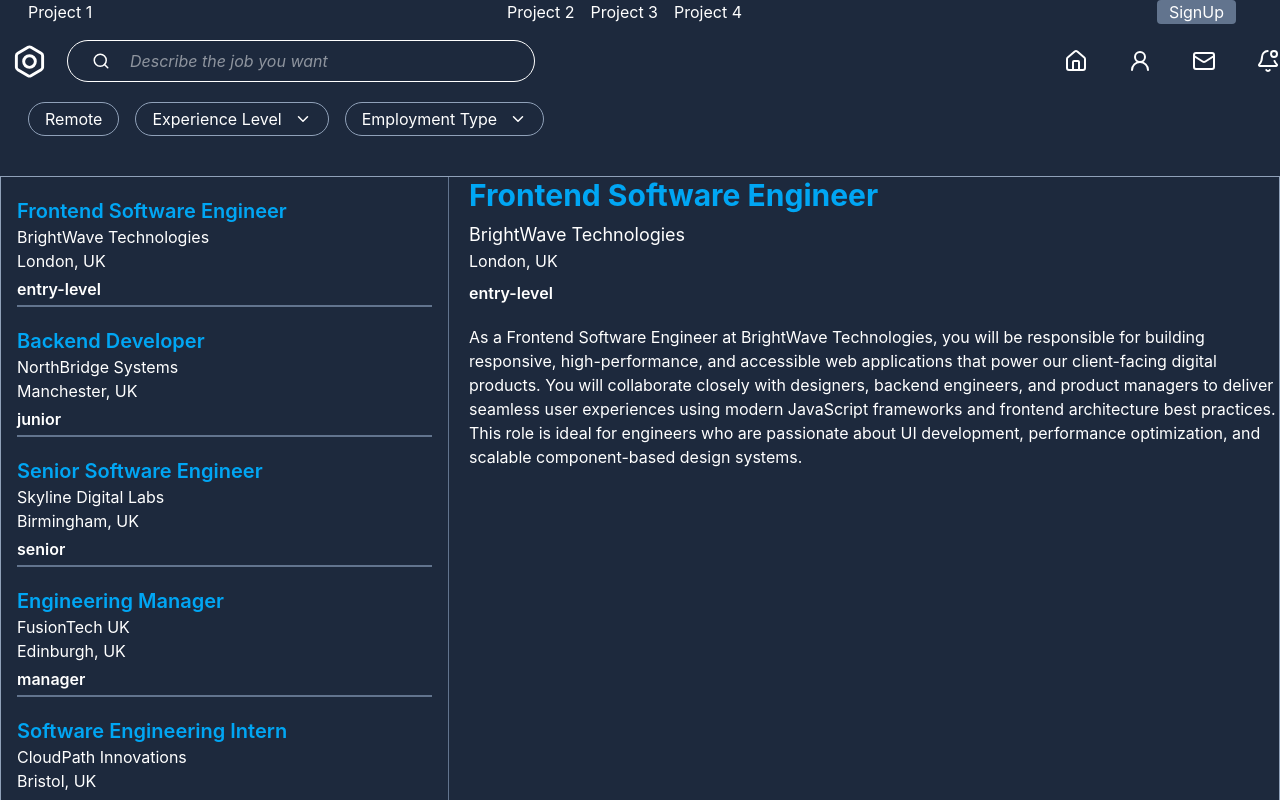
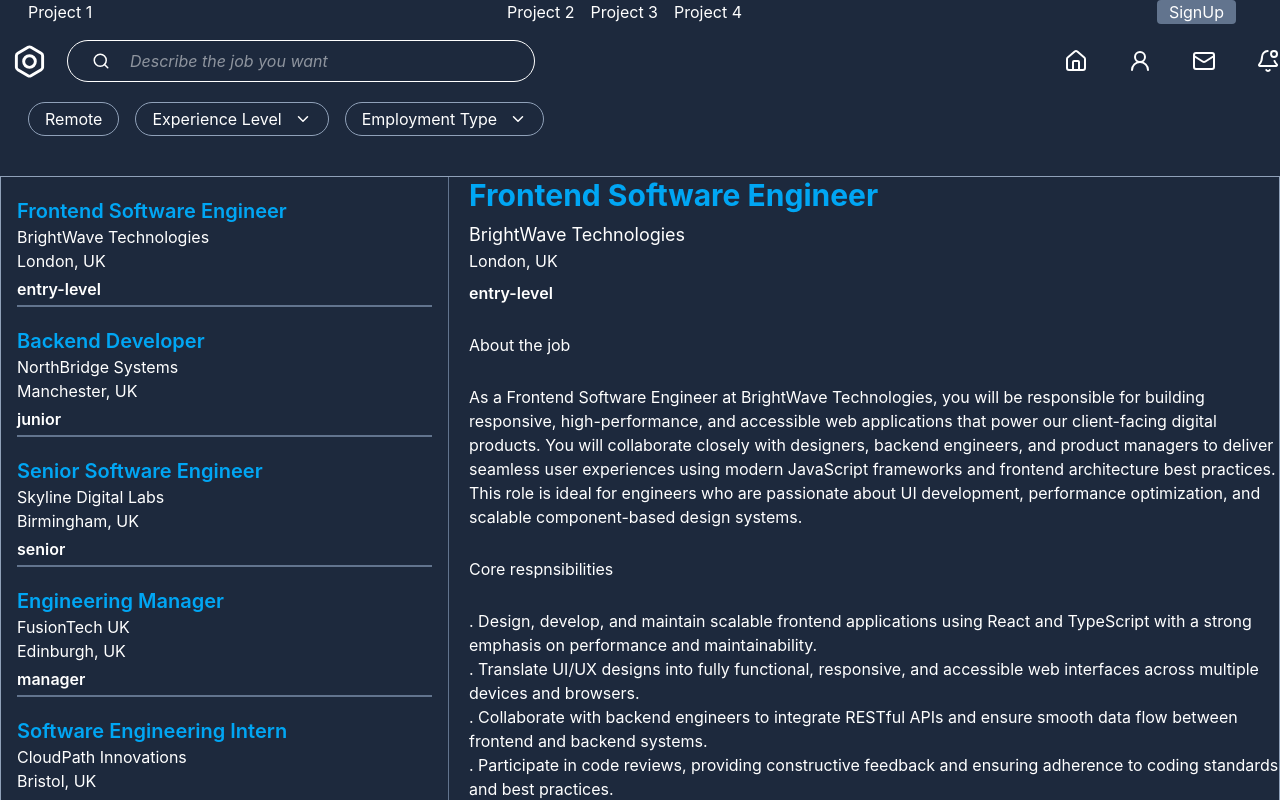
Before and after one commit to acquah-forever/my-scribbles, a React (Vite) app: page / in a window 1280 px wide. Both pictures are taken after a click on the element 224 px from the left and 252 px from the top of the page. Shown: the top 800 px of the page. Built offline with nearby package versions, Linux system fonts and the light colour scheme; data requests are answered from the project's data file.

Commit message:
finalising localhost jobs

```diff
--- a/src/pages/Project1.jsx
+++ b/src/pages/Project1.jsx
@@ -75,7 +75,6 @@ const Project1 = () => {
     setSelectedJob(foundJob)
   }
 
-
   function handleClick() {
     if (open2) {
       setOpen2(false)
@@ -92,8 +91,6 @@ const Project1 = () => {
     }
   }
 
-
-
   if (isLoading) {
     return (
       <div className='flex justify-center items-center min-h-screen'>
@@ -109,9 +106,6 @@ const Project1 = () => {
       </div>
     )
   }
-
-
-
 
   return (
     <div id='/'>
@@ -245,21 +239,33 @@ const Project1 = () => {
         <div className='max-w-5xl w-full'>
           {selectedJob ? (
             <div>
-              <h1 className='text-3xl font-bold text-sky-500'>
-                {selectedJob.title}
-              </h1>
 
+              <h1 className='text-3xl font-bold text-sky-500'>{selectedJob.title}</h1>
               <p className='mt-2 text-lg'>{selectedJob.company}</p>
-
               <p>{selectedJob.location}</p>
-
-              <p className='font-semibold mt-2'>
-                {selectedJob.levelOfExperience}
-              </p>
+              <p className='font-semibold mt-2'>{selectedJob.levelOfExperience}</p>
+              <h1 className='mt-7 mb-7'>About the job</h1>
+              <div className='mt-5'><p>{selectedJob.description}</p></div>
+              <h1 className='mt-7 mb-7'>Core respnsibilities</h1>
 
               <div className='mt-5'>
-                <p>{selectedJob.description}</p>
+                <p>{selectedJob.coreResponsibilities.map((res, index) =>
+                  <div key={index}>
+                    <p>. {res}</p>
+                  </div>
+                )}</p>
               </div>
+
+              <h1 className='mt-7 mb-7'>Required Qualifications</h1>
+
+              <div className='mt-5'>
+              <p>{selectedJob.requiredQualifications.map((qual,index) =>
+              <div key={index}>
+                <p>. {qual}</p>
+              </div>
+              )}</p>
+              </div>
+
             </div>
 
           ) : (
```
